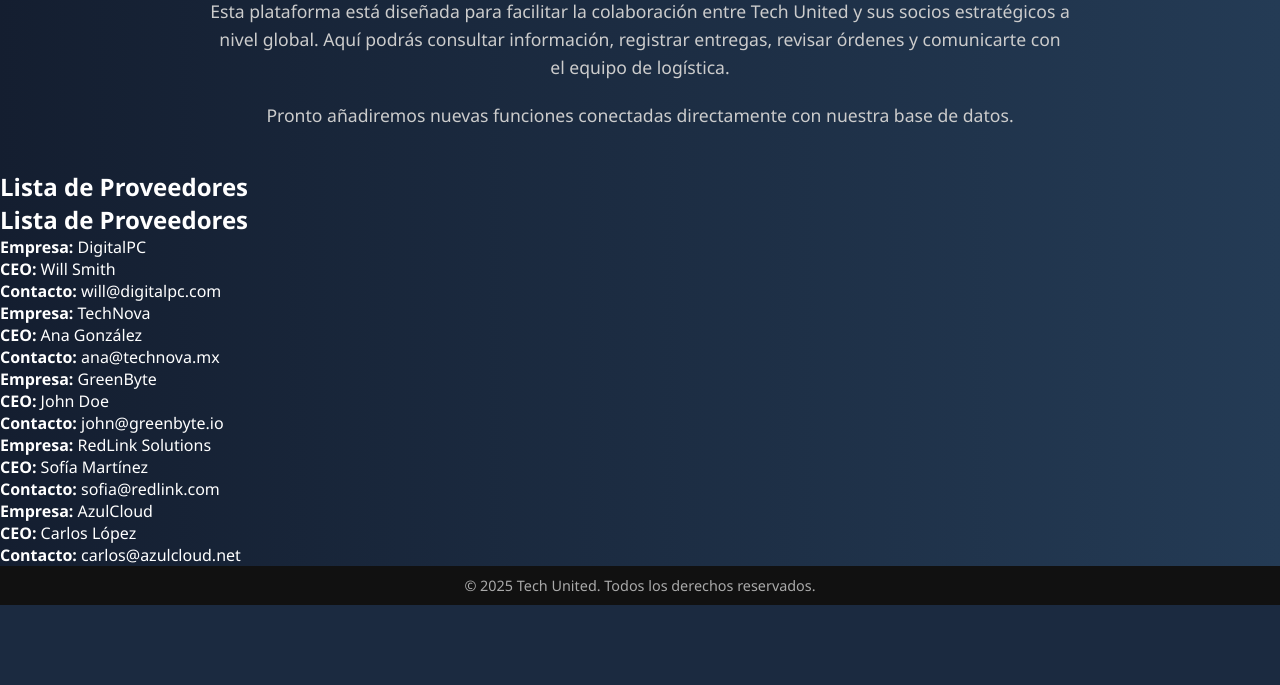
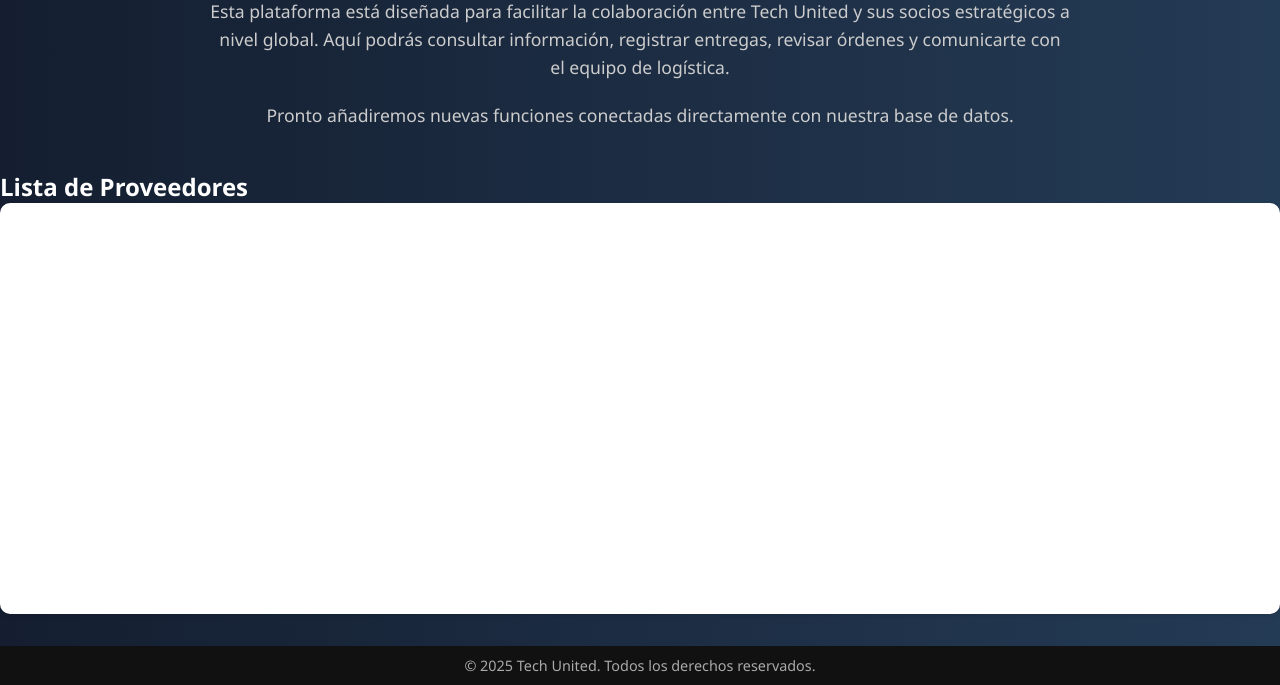
Before and after one commit to PaolaHuertaS/azure, a Flask app: page / in a window 1280 px wide. Shown: the part 203-888 px from the top of the page. Before the commit the page ends 808 px from the top, so only its background shows below. Run offline with Flask 3, Linux system fonts and the light colour scheme.

Commit message:
Update index.html

```diff
--- a/templates/index.html
+++ b/templates/index.html
@@ -50,6 +50,14 @@
       font-size: 1.1em;
       line-height: 1.6;
       color: #cccccc;
+    }
+
+    section {
+      background-color: white;
+      padding: 1.5rem;
+      border-radius: 10px;
+      box-shadow: 0 2px 5px rgba(0,0,0,0.1);
+      margin-bottom: 2rem;
     }
 
     footer {
```
